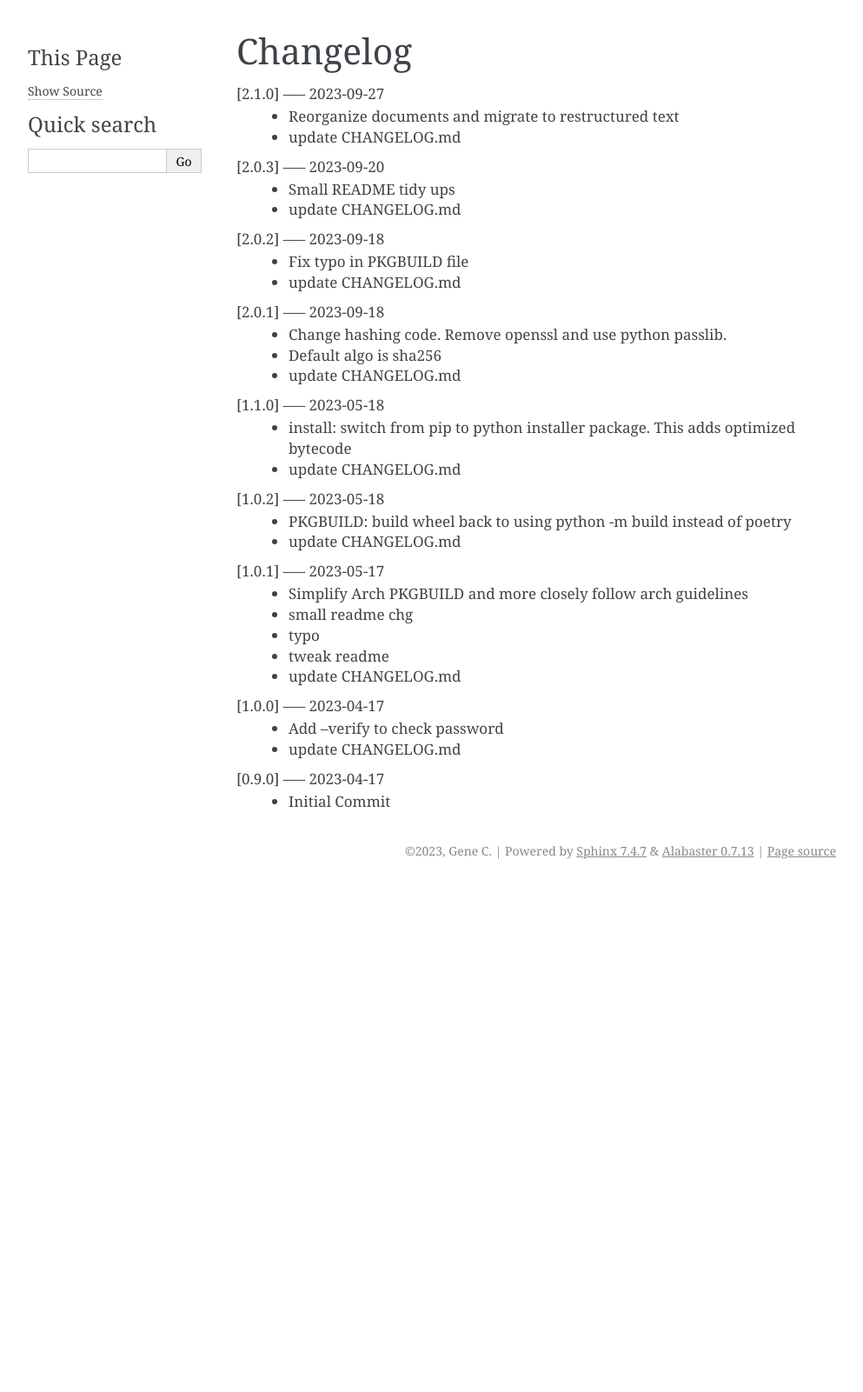
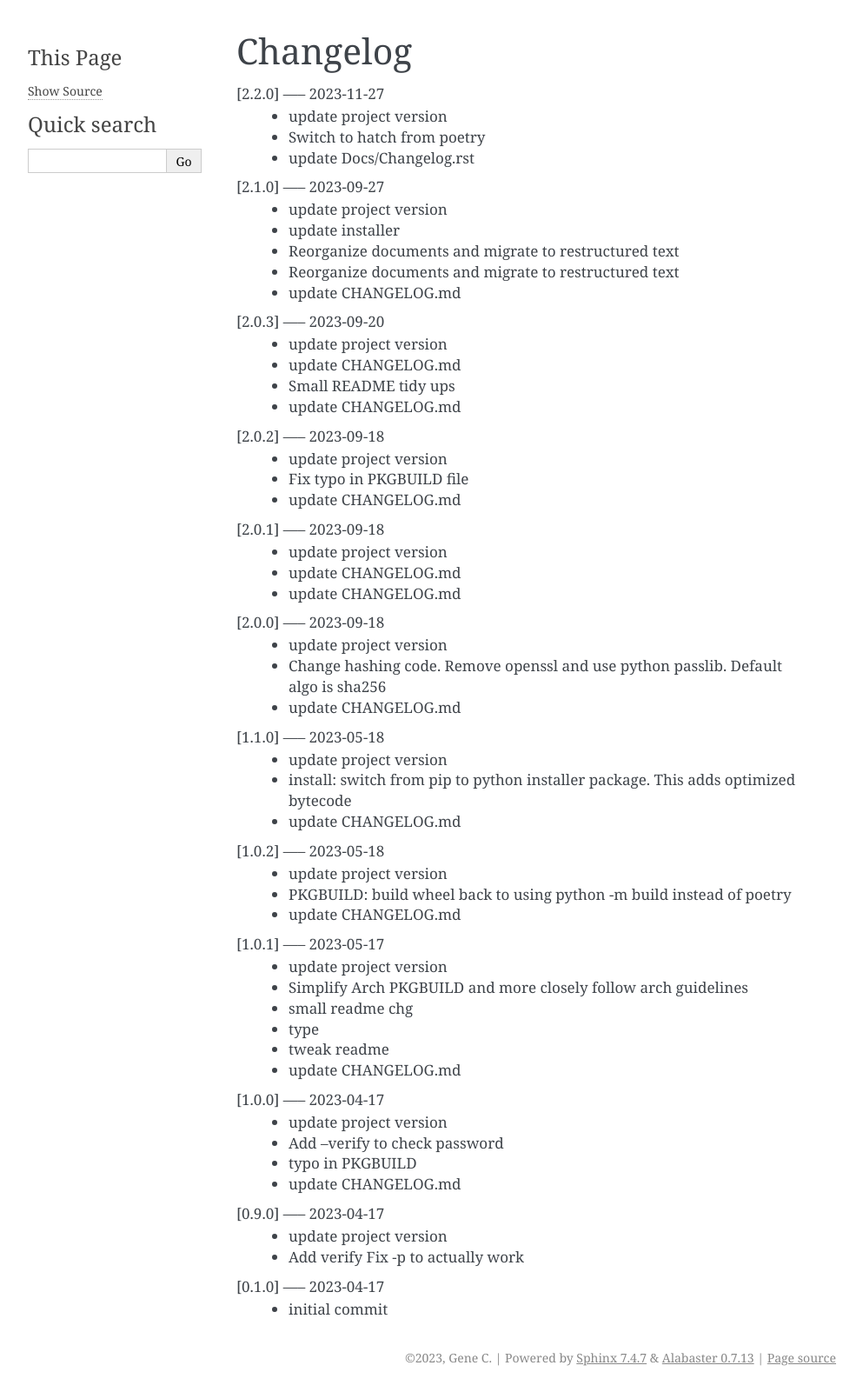
Before and after one commit to gene-git/nginx_passwd, a Sphinx documentation site: the page built from Docs/Changelog.rst, in a window 1280 px wide. Shown: the whole page at 87% size, without its empty margins (148-1141 px from the left). Built offline with Sphinx 7.4.7, drawn with Linux system fonts in a browser that asks for light colours; pages that are not in the unit, such as notebooks, are missing from menus; before the commit the page ends 1018 px from its top, so only the background shows below that.

Commit message:
Change python backend from poetry to hatch

```diff
--- a/Docs/Changelog.rst
+++ b/Docs/Changelog.rst
@@ -1,41 +1,68 @@
 Changelog
 =========
 
+[2.2.0] ----- 2023-11-27
+ * update project version
+ * Switch to hatch from poetry
+ * update Docs/Changelog.rst
+
 [2.1.0] ----- 2023-09-27
+ * update project version
+ * update installer
+ * Reorganize documents and migrate to restructured text
  * Reorganize documents and migrate to restructured text
  * update CHANGELOG.md
 
 [2.0.3] ----- 2023-09-20
+ * update project version
+ * update CHANGELOG.md
  * Small README tidy ups
  * update CHANGELOG.md
 
 [2.0.2] ----- 2023-09-18
+ * update project version
  * Fix typo in PKGBUILD file
  * update CHANGELOG.md
 
 [2.0.1] ----- 2023-09-18
+ * update project version
+ * update CHANGELOG.md
+ * update CHANGELOG.md
+
+[2.0.0] ----- 2023-09-18
+ * update project version
  * Change hashing code. Remove openssl and use python passlib.
- * Default algo is sha256
+   Default algo is sha256
  * update CHANGELOG.md
 
 [1.1.0] ----- 2023-05-18
+ * update project version
  * install: switch from pip to python installer package. This adds optimized bytecode
  * update CHANGELOG.md
 
 [1.0.2] ----- 2023-05-18
+ * update project version
  * PKGBUILD: build wheel back to using python -m build instead of poetry
  * update CHANGELOG.md
 
 [1.0.1] ----- 2023-05-17
+ * update project version
  * Simplify Arch PKGBUILD and more closely follow arch guidelines
  * small readme chg
- * typo
+ * type
  * tweak readme
  * update CHANGELOG.md
 
 [1.0.0] ----- 2023-04-17
+ * update project version
  * Add --verify to check password
+ * typo in PKGBUILD
  * update CHANGELOG.md
 
 [0.9.0] ----- 2023-04-17
- * Initial Commit
+ * update project version
+ * Add verify
+   Fix -p to actually work
+
+[0.1.0] ----- 2023-04-17
+ * initial commit
--- a/Docs/conf.py
+++ b/Docs/conf.py
@@ -9,7 +9,7 @@
 project = "nginx_passwd"
 copyright = '2023, Gene C'
 author = 'Gene C'
-release = '2.1.0'
+release = '2.2.0'
 
 # -- General configuration ---------------------------------------------------
 # https://www.sphinx-doc.org/en/master/usage/configuration.html#general-configuration
--- /dev/null
+++ b/src/nginx_passwd/__about__.py
@@ -0,0 +1,6 @@
+# SPDX-License-Identifier: MIT
+# SPDX-FileCopyrightText: © 2023-present  Gene C <arch@sapience.com>
+"""
+Project nginx_passwd
+"""
+__version__ = "2.2.0"
```
Also changed, not shown: pyproject.toml (+17 -12 lines), 1 other file.
